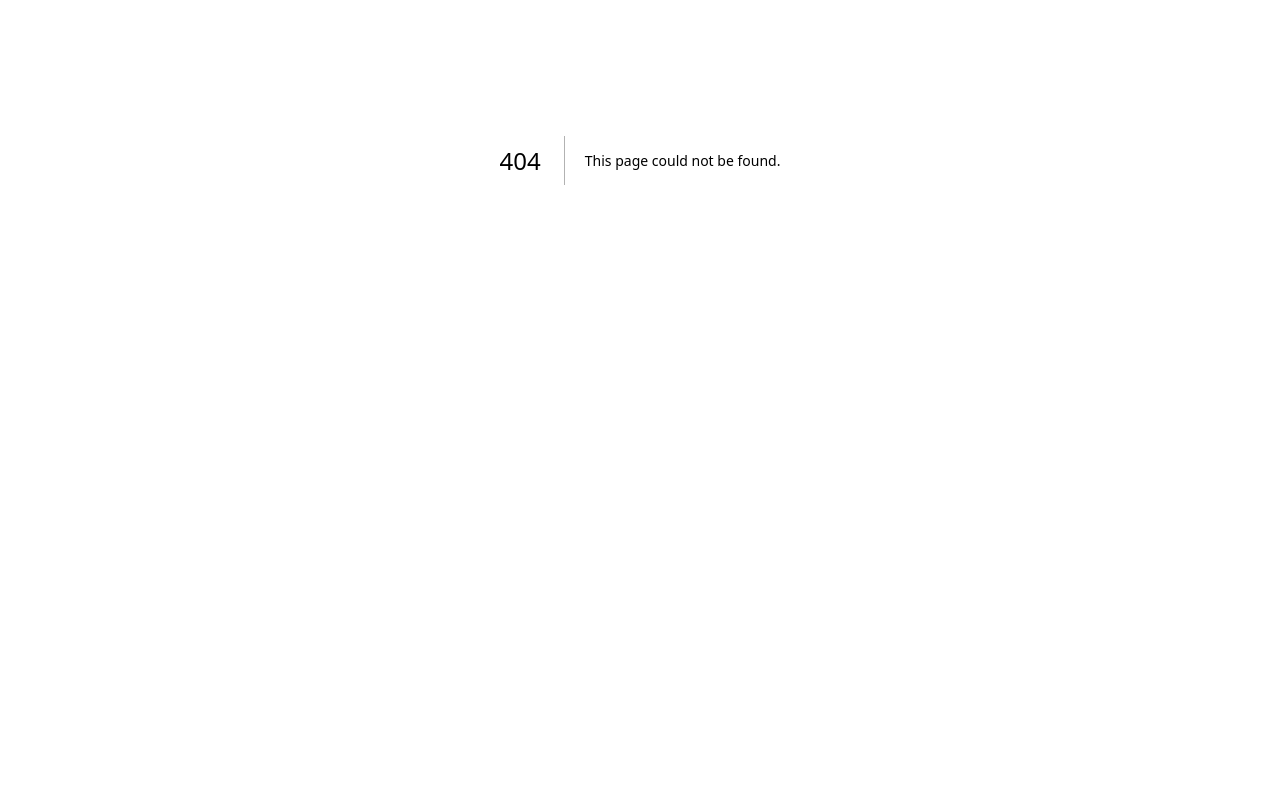
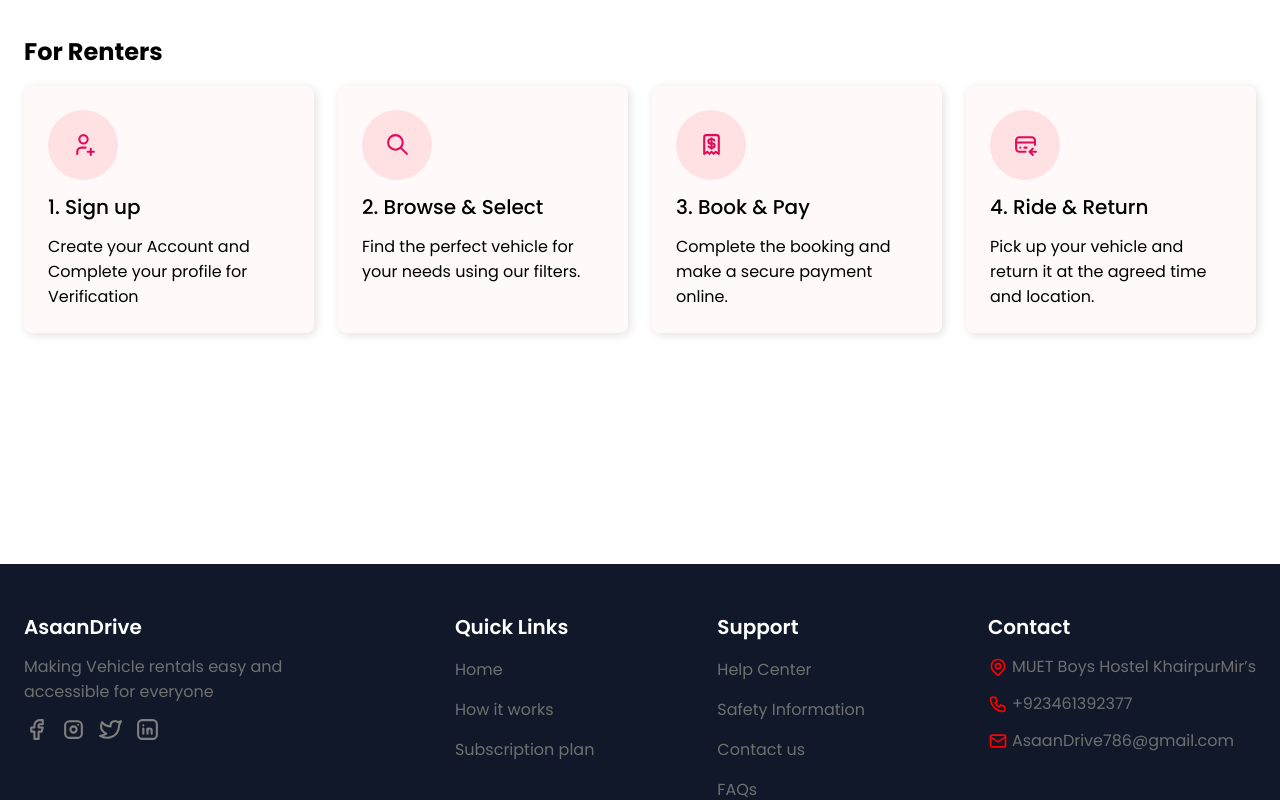
Before and after one commit to MuhammadHarisBaloch/app-asaan-drive, a Next.js app: page /how-it-works in a window 1280 px wide. Before the commit this address had no page. Shown: the part 300-1100 px from the top of the page. Before the commit the page ends 860 px from the top, so only its background shows below. Built offline with nearby package versions, Linux system fonts and the light colour scheme.

Commit message:
[how-it-works] page added

```diff
--- /dev/null
+++ b/src/app/how-it-works/page.tsx
@@ -0,0 +1,21 @@
+import AboutAppProcess from "@/components/features/how-it-works/AboutAppProcess";
+import { Box, Stack, Text, Title } from "@mantine/core";
+
+export default function HowItWorks() {
+  return (
+    <Stack gap="3xl">
+      <Stack align="center" my="xxl" gap="xs">
+        <Text c="red" fz="xl">
+          Process
+        </Text>
+        <Title order={3} fw="bold">
+          How AsaanDrive Works
+        </Title>
+        <Text fz="xl">
+          Simple Steps to get you on the Road or Earn from your vehicle.
+        </Text>
+      </Stack>
+      <AboutAppProcess />
+    </Stack>
+  );
+}
--- a/src/app/page.tsx
+++ b/src/app/page.tsx
@@ -1,13 +1,13 @@
-import HomeFooterSection from "@/components/features/home/FooterSection/Index";
 import HomeHeroSection from "../components/features/home/HeroSection";
 import HomeFeatureSection from "@/components/features/home/FeatureSection";
+import Footer from "@/components/layouts/Footer/Index";
 
 export default function Home() {
   return (
     <>
       <HomeHeroSection />
       <HomeFeatureSection />
-      <HomeFooterSection />
+      {/* <Footer /> */}
     </>
   );
 }
--- /dev/null
+++ b/src/app/subscription-plans/page.tsx
@@ -0,0 +1,3 @@
+export default function SubscriptionPlans() {
+  return <h1>Subscription Plan</h1>;
+}
--- a/src/components/features/home/FeatureSection/FeatureItem/index.tsx
+++ b/src/components/features/home/FeatureSection/FeatureItem/index.tsx
@@ -18,10 +18,10 @@ export default function FeatureItem({
         <Center h="100%">{icon}</Center>
       </Box>
       <Box maw="80%">
-        <Text c="black" fz="1.5rem" fw="bold">
+        <Text c="black" fz="xl" fw="bold">
           {title}
         </Text>
-        <Text fz="1.2rem" fw={400}>
+        <Text fz="lg" fw={400}>
           {description}
         </Text>
       </Box>
--- a/src/components/features/home/FeatureSection/index.tsx
+++ b/src/components/features/home/FeatureSection/index.tsx
@@ -42,13 +42,13 @@ export default function HomeFeatureSection() {
       px="xl"
       gap="md"
       w="100%"
-      h="calc(100dvh - 80px)"
+      h="calc(100dvh - 60px)"
     >
-      <Text fz="1.5rem" c="red" fw={500}>
+      <Text fz="xl" c="red" fw={500}>
         Features
       </Text>
       <Title order={3}>Why Choose AsaanDrive?</Title>
-      <Text fz="1.5rem">
+      <Text fz="xl">
         Our platform offers multiple benefits to both renters and vehicle
         owners.
       </Text>
--- a/src/components/features/home/HeroSection/index.tsx
+++ b/src/components/features/home/HeroSection/index.tsx
@@ -12,8 +12,8 @@ import Images from "../../../../constants/Images";
 
 function HomeHeroSection() {
   return (
-    <SimpleGrid cols={2} mt="md" p="xl" h="calc(100dvh - 80px)">
-      <Stack w="100%" h="100%" pt="8rem" gap="xxl">
+    <SimpleGrid cols={2} px="lg" h="calc(100dvh - 80px)" spacing="xs">
+      <Stack mt="3xl" w="100%" h="100%" pt="3rem" gap="xxl">
         <Box>
           <Title order={1} lh={1}>
             Rent a Vehicle with
--- /dev/null
+++ b/src/components/features/how-it-works/AboutAppProcess/ProcessCard/index.tsx
@@ -0,0 +1,38 @@
+import { Card, Center, Stack, Text } from "@mantine/core";
+import { IconUserPlus } from "@tabler/icons-react";
+import { JSX } from "react";
+
+interface ProcessCardProps {
+  icon: JSX.Element;
+  title: string;
+  description: string;
+}
+export default function ProcessCard({
+  icon,
+  title,
+  description,
+}: ProcessCardProps) {
+  return (
+    <Card
+      bg="pink"
+      p="xl"
+      radius="md"
+      shadow="xl"
+      style={{
+        boxShadow: "2px 2px 10px rgba(0, 0, 0, 0.12)",
+      }}
+    >
+      <Stack>
+        <Center bg="pink.1" w={70} h={70} style={{ borderRadius: "50%" }}>
+          {icon}
+        </Center>
+        <Text c="black" fz="lg" fw={500}>
+          {title}
+        </Text>
+        <Text c="black" fz="sm">
+          {description}
+        </Text>
+      </Stack>
+    </Card>
+  );
+}
--- /dev/null
+++ b/src/components/features/how-it-works/AboutAppProcess/index.tsx
@@ -0,0 +1,55 @@
+import { Stack, Text, Group, SimpleGrid } from "@mantine/core";
+import ProcessCard from "./ProcessCard";
+import {
+  IconCreditCardRefund,
+  IconReceiptDollar,
+  IconSearch,
+  IconUserPlus,
+} from "@tabler/icons-react";
+
+const processCardItems = [
+  {
+    icon: <IconUserPlus size={25} color="#E30B5C" />,
+    title: "1. Sign up",
+    description:
+      "Create your Account and Complete your profile for Verification",
+  },
+  {
+    icon: <IconSearch size={25} color="#E30B5C" />,
+    title: "2. Browse & Select",
+    description: "Find the perfect vehicle for your needs using our filters.",
+  },
+  {
+    icon: <IconReceiptDollar size={25} color="#E30B5C" />,
+    title: "3. Book & Pay",
+    description: "Complete the booking and make a secure payment online.",
+  },
+  {
+    icon: <IconCreditCardRefund size={25} color="#E30B5C" />,
+    title: "4. Ride & Return",
+    description:
+      "Pick up your vehicle and return it at the agreed time and location.",
+  },
+];
+
+export default function AboutAppProcess() {
+  return (
+    <Stack px="xl" gap="lg">
+      <Text fz="xl" c="black" fw={700}>
+        For Renters
+      </Text>
+      <SimpleGrid cols={4} spacing="xl">
+        {processCardItems.map((item, index) => {
+          return (
+            <ProcessCard
+              key={index}
+              icon={item.icon}
+              title={item.title}
+              description={item.description}
+            />
+          );
+        })}
+      </SimpleGrid>
+    </Stack>
+  );
+}
--- a/src/components/layouts/BaseLayout/index.tsx
+++ b/src/components/layouts/BaseLayout/index.tsx
@@ -11,18 +11,27 @@ import {
   UnstyledButton,
 } from "@mantine/core";
 import { PropsWithChildren } from "react";
+import Footer from "../Footer/Index";
+import Link from "next/link";
 
 export default function BaseLayout({ children }: PropsWithChildren) {
   return (
-    <AppShell header={{ height: 60 }}>
+    <>
+      <AppShell header={{ height: 80 }}>
         <AppShellHeader withBorder={false}>
           <Paper shadow="md" bg="white.0">
             <Group p="lg" justify="space-between">
               <Image src={Images.logos.simple} h={20} w="auto" />
               <Flex gap="xl">
-              <UnstyledButton>Home</UnstyledButton>
-              <UnstyledButton>How it Works</UnstyledButton>
-              <UnstyledButton>Browse Vehicles</UnstyledButton>
+                <UnstyledButton component={Link} href="/">
+                  Home
+                </UnstyledButton>
+                <UnstyledButton component={Link} href="/how-it-works">
+                  How it works
+                </UnstyledButton>
+                <UnstyledButton component={Link} href="/subscription-plans">
+                  Subscription plans
+                </UnstyledButton>
               </Flex>
               <Flex gap="lg">
                 <Button variant="outline">Sign in</Button>
@@ -33,5 +42,7 @@ export default function BaseLayout({ children }: PropsWithChildren) {
         </AppShellHeader>
         <AppShellMain>{children}</AppShellMain>
       </AppShell>
+      <Footer />
+    </>
   );
 }
--- /dev/null
+++ b/src/components/layouts/Footer/Index.tsx
@@ -0,0 +1,120 @@
+import {
+  Box,
+  Divider,
+  Flex,
+  Group,
+  Stack,
+  Text,
+  UnstyledButton,
+} from "@mantine/core";
+import {
+  IconBrandFacebook,
+  IconBrandInstagram,
+  IconBrandTwitter,
+  IconBrandLinkedin,
+  IconMapPin,
+  IconPhone,
+  IconMail,
+} from "@tabler/icons-react";
+import Link from "next/link";
+import { JSX } from "react";
+
+interface FooterMenu {
+  title: string;
+  items: {
+    name: string;
+    link?: string;
+    icon?: JSX.Element;
+  }[];
+}
+
+const footerMenu: FooterMenu[] = [
+  {
+    title: "Quick Links",
+    items: [
+      { name: "Home", link: "/" },
+      { name: "How it works ", link: "/how-it-works" },
+      { name: "Subscription plan", link: "/subscription-plans" },
+    ],
+  },
+  {
+    title: "Support",
+    items: [
+      { name: "Help Center", link: "/help-center" },
+      { name: "Safety Information", link: "/safety-information" },
+      { name: "Contact us", link: "/contact-us" },
+      { name: "FAQs", link: "/faqs" },
+    ],
+  },
+  {
+    title: "Contact",
+    items: [
+      {
+        name: "MUET Boys Hostel KhairpurMir’s",
+        icon: <IconMapPin size={20} color="red" />,
+      },
+      {
+        name: "+923461392377",
+        icon: <IconPhone size={20} color="red" />,
+      },
+      {
+        name: "AsaanDrive786@gmail.com",
+        icon: <IconMail size={20} color="red" />,
+      },
+    ],
+  },
+];
+
+export default function Footer() {
+  return (
+    <Stack bg="gray.0" py="3rem" align="center" px="xl" gap="3rem" mt="4rem">
+      <Group w="100%" align="flex-start" justify="space-between">
+        <Stack w="25%">
+          <Text fz="lg" c="white" fw={600}>
+            AsaanDrive
+          </Text>
+          <Text fz="sm">
+            Making Vehicle rentals easy and accessible for everyone
+          </Text>
+          <Group>
+            <IconBrandFacebook size={25} color="gray" />
+            <IconBrandInstagram size={25} color="gray" />
+            <IconBrandTwitter size={25} color="gray" />
+            <IconBrandLinkedin size={25} color="gray" />
+          </Group>
+        </Stack>
+        {footerMenu.map((item, index) => (
+          <Stack key={index}>
+            <Text fz="lg" c="white" fw={600}>
+              {item.title}
+            </Text>
+            {item.items.map((data, key) => {
+              return (
+                <Box key={key}>
+                  {data.link && (
+                    <UnstyledButton
+                      component={Link}
+                      href={data.link}
+                      c="gray"
+                      fz="sm"
+                    >
+                      {data.name}
+                    </UnstyledButton>
+                  )}
+                  {data.icon && (
+                    <Flex align="center" gap="xs">
+                      {data.icon}
+                      <Text fz="sm">{data.name}</Text>
+                    </Flex>
+                  )}
+                </Box>
+              );
+            })}
+          </Stack>
+        ))}
+      </Group>
+      <Divider w="85%" size="sm" />
+      <Text fz="sm">2025 AsaanDrive. All rights reserved</Text>
+    </Stack>
+  );
+}
--- a/src/styles/theme.ts
+++ b/src/styles/theme.ts
@@ -41,6 +41,18 @@ const theme = createTheme({
       "#6F7170",
       "#6F7170",
     ],
+    pink: [
+      "#000000",
+      "#FFE0E3",
+      "#FFE0E3",
+      "#FFF9F9",
+      "#FFF9F9",
+      "#FFF9F9",
+      "#FFF9F9",
+      "#FFF9F9",
+      "#FFF9F9",
+      "#FFF9F9",
+    ],
   },
   spacing: {
     xs: rem(4),
@@ -51,15 +63,23 @@ const theme = createTheme({
     xxl: rem(32),
     "3xl": rem(56),
   },
+  fontSizes: {
+    xs: rem(14),
+    sm: rem(16),
+    md: rem(18),
+    lg: rem(20),
+    xl: rem(24),
+    xxl: rem(36),
+  },
   headings: {
     fontFamily: "Poppins",
     sizes: {
-      h1: { fontSize: em(60) },
-      h2: { fontSize: em(48) },
-      h3: { fontSize: em(36) },
-      h4: { fontSize: em(24) },
-      h5: { fontSize: em(20) },
-      h6: { fontSize: em(16) },
+      h1: { fontSize: rem(60) },
+      h2: { fontSize: rem(48) },
+      h3: { fontSize: rem(36) },
+      h4: { fontSize: rem(24) },
+      h5: { fontSize: rem(20) },
+      h6: { fontSize: rem(16) },
     },
   },
   components: {
```
Also changed, not shown: src/components/features/home/FooterSection/Index.tsx (deleted, +0 -69 lines). Lines whose indentation alone changed are shown as unchanged.
